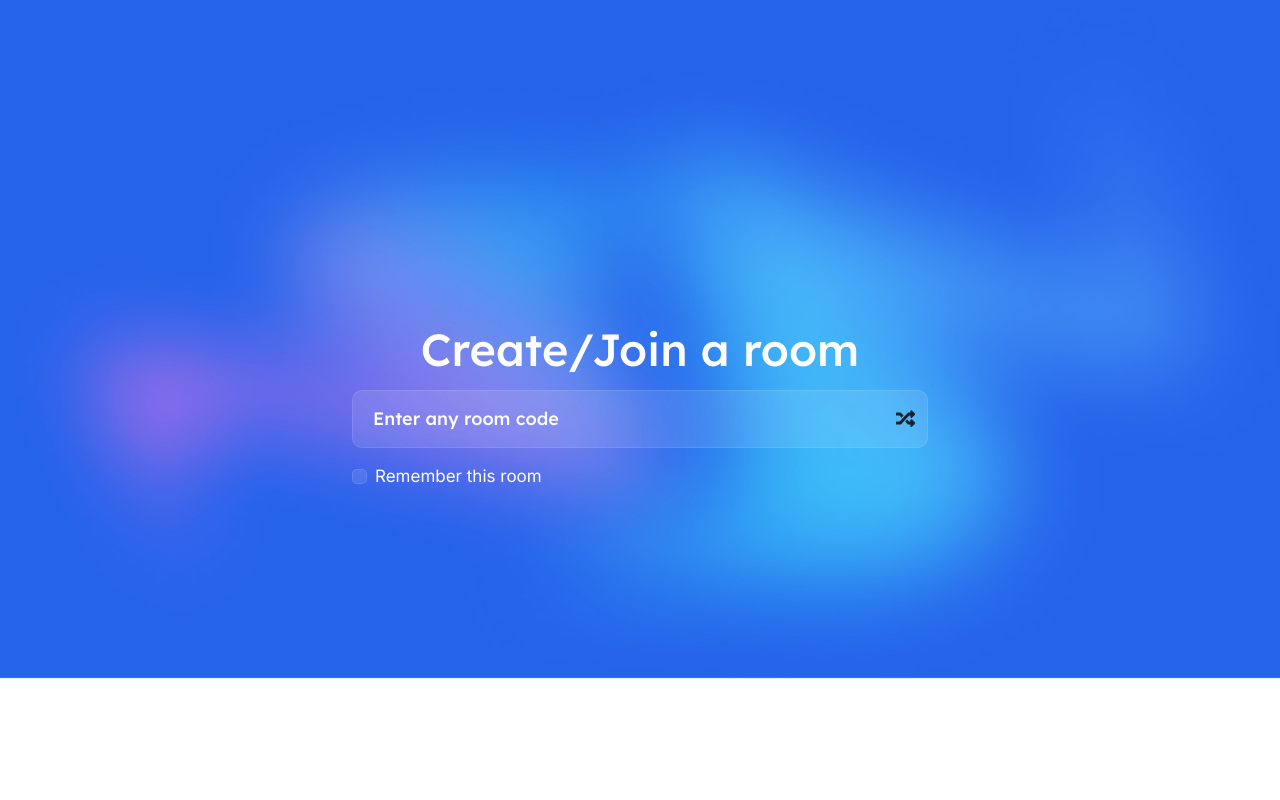
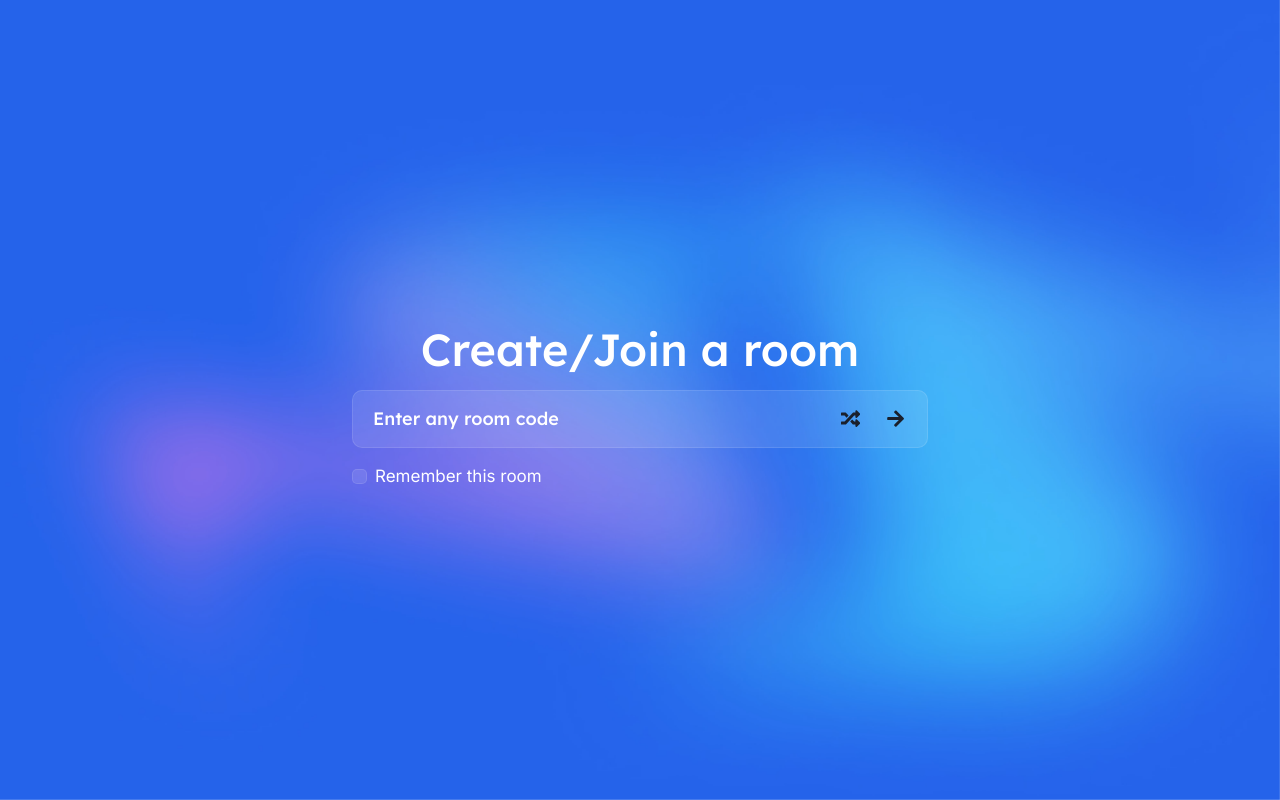
Before and after one commit to peetacho/docfer, a React (Create React App) app in the folder client/: page /enter-room in a window 1280 px wide. Built offline with nearby package versions, Linux system fonts and the light colour scheme.

Commit message:
componentized stuff

```diff
--- a/client/package.json
+++ b/client/package.json
@@ -11,6 +11,7 @@
     "@testing-library/react": "^13.3.0",
     "@testing-library/user-event": "^13.5.0",
     "framer-motion": "^7.2.1",
+    "nanoid": "^4.0.0",
     "react": "^18.2.0",
     "react-dom": "^18.2.0",
     "react-icons": "^4.4.0",
--- /dev/null
+++ b/client/src/components/CustomButtons/GhostButton/GhostButton.js
@@ -0,0 +1,21 @@
+import { IconButton } from "@chakra-ui/react"
+
+const GhostButton = ({
+    ariaLabel,
+    icon,
+    color,
+    ...otherProps
+}) => {
+    return (
+        <IconButton
+            aria-label={ariaLabel}
+            icon={icon}
+            variant={'ghost'}
+            _hover={{ bg: 'none' }}
+            _active={{ bg: 'none', color: 'rgba(255, 255, 255, 0.7)' }}
+            {...otherProps}
+        />
+    )
+}
+
+export default GhostButton;
--- a/client/src/components/EnterRoom/EnterRoom.js
+++ b/client/src/components/EnterRoom/EnterRoom.js
@@ -1,28 +1,39 @@
-import React from "react";
-import useLocalStorage from "../../hooks/useLocalStorage";
+import React, { useState } from "react";
 import {
     Box,
-    IconButton,
-    Input,
-    InputGroup,
-    InputRightElement,
     Text,
     Flex
 } from '@chakra-ui/react'
 import bgImage from '../../assets/images/enter-room-bg.jpeg'
-import { FaRandom } from 'react-icons/fa'
 import { validateRoomCode } from "../../utils/utils";
 import CustomCheckbox from "../CustomCheckbox/CustomCheckbox";
+import useLocalStorage from "../../hooks/useLocalStorage";
+import EnterRoomInput from "./EnterRoomInput/EnterRoomInput";
+
+const handleSubmit = (code) => {
+    console.log("enter pressed!", code)
+    window.location = '/room/' + code
+}
 
 const EnterRoom = () => {
-    const [id, setId] = useLocalStorage('id')
+
+    const [localRoomCode, setLocalRoomCode] = useLocalStorage('room-code')
+    const [inputRoomCode, setInputRoomCode] = useState('');
+
+    if (localRoomCode !== null) {
+        // move to room code in local storage
+        handleSubmit(localRoomCode)
+    }
+
     return (
         <>
             <Box
                 position={'fixed'}
                 height={'100%'}
-                zIndex={-1}>
-                <img src={bgImage} alt="im" />
+                width={'100%'}
+                zIndex={-1}
+                backgroundImage={`url(${bgImage})`}
+                backgroundSize={'cover'}>
             </Box>
             <Flex
                 minHeight={'inherit'}
@@ -40,41 +51,10 @@ const EnterRoom = () => {
                         lineHeight={'81px'}>
                         Create/Join a room
                     </Text>
-                    <InputGroup width='100%'>
-                        <Input
-                            borderRadius={'10px'}
-                            placeholder='Enter any room code'
-                            background={'rgba(255, 255, 255, 0.1)'}
-                            border={'1px solid'}
-                            borderColor={'rgba(255, 255, 255, 0.11)'}
-                            height={'58px'}
-                            px={'20px'}
-                            py={'18px'}
-                            color={'white'}
-                            _placeholder={{ color: 'white', fontFamily: 'Lexend', fontSize: '18px', lineHeight: '22.5px', fontWeight: 500 }}
-                            _hover={{ borderColor: 0 }}
-                            _focus={{ border: '1px solid rgba(255, 255, 255, 0.4)' }}
-                            _focusVisible={{ borderColor: 'initial', boxShadow: 'none' }}
-                            onKeyDown={e => {
-                                if (e.key === 'Enter') {
-                                    if (validateRoomCode(e.target.value)) {
-                                        console.log("enter pressed!", e.target.value)
-                                        window.location = '/room/' + e.target.value
-                                    }
-                                }
-                            }}
-                        />
-                        <InputRightElement h={'full'}>
-                            <IconButton
-                                aria-label='randomize'
-                                icon={<FaRandom size={'1.2rem'} />}
-                                variant={'ghost'}
-                                pr={'4px'}
-                                _hover={{ bg: 'none' }}
-                                _active={{ bg: 'none', color: 'rgba(255, 255, 255, 0.7)' }} />
-                        </InputRightElement>
-                    </InputGroup>
-                    <CustomCheckbox text={'Remember this room'} />
+                    <EnterRoomInput validateRoomCode={validateRoomCode} handleSubmit={handleSubmit} setInputRoomCode={setInputRoomCode} />
+                    <CustomCheckbox
+                        text={'Remember this room'}
+                        onChange={e => console.log("checkbox clicked! ", e.target.checked)} />
                 </Flex>
             </Flex>
         </>
--- /dev/null
+++ b/client/src/components/EnterRoom/EnterRoomInput/EnterRoomInput.js
@@ -0,0 +1,50 @@
+import { Flex, Input, InputGroup, InputRightElement } from "@chakra-ui/react"
+import { FaArrowRight, FaRandom } from 'react-icons/fa'
+import GhostButton from "../../CustomButtons/GhostButton/GhostButton"
+
+const EnterRoomInput = ({
+    validateRoomCode,
+    handleSubmit,
+    setInputRoomCode
+}) => {
+    return (
+        <>
+            <InputGroup width='100%'>
+                <Input
+                    borderRadius={'10px'}
+                    placeholder='Enter any room code'
+                    background={'rgba(255, 255, 255, 0.1)'}
+                    border={'1px solid'}
+                    borderColor={'rgba(255, 255, 255, 0.11)'}
+                    height={'58px'}
+                    px={'20px'}
+                    py={'18px'}
+                    color={'white'}
+                    _placeholder={{ color: 'white', fontFamily: 'Lexend', fontSize: '18px', lineHeight: '22.5px', fontWeight: 500 }}
+                    _hover={{ borderColor: 0 }}
+                    _focus={{ border: '1px solid rgba(255, 255, 255, 0.4)' }}
+                    _focusVisible={{ borderColor: 'initial', boxShadow: 'none' }}
+                    onKeyDown={e => {
+                        if (e.key === 'Enter') {
+                            if (validateRoomCode(e.target.value)) {
+                                handleSubmit(e.target.value)
+                            }
+                        }
+                    }}
+                    onChange={e => setInputRoomCode(e.target.value)}
+                />
+                <InputRightElement h={'full'} width={'100px'}>
+                    <Flex
+                        flexDirection={'row'}
+                        gap={'5px'}
+                        mr={'10px'}>
+                        <GhostButton ariaLabel='randomize' icon={<FaRandom size={'1.2rem'} />} />
+                        <GhostButton ariaLabel='submit' icon={<FaArrowRight size={'1.2rem'} />} />
+                    </Flex>
+                </InputRightElement>
+            </InputGroup>
+        </>
+    )
+}
+
+export default EnterRoomInput;
```
Also changed, not shown: 1 other file (tests, documents, lock files or other folders).
